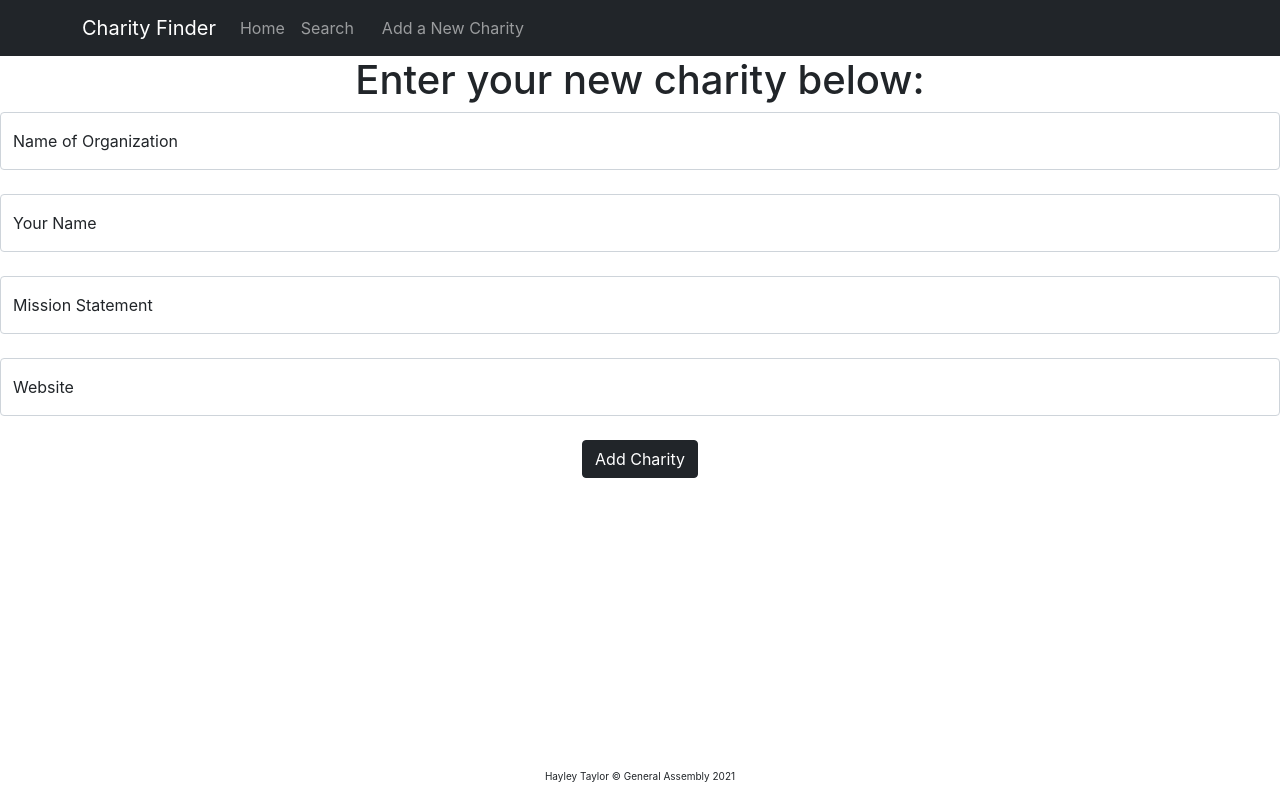
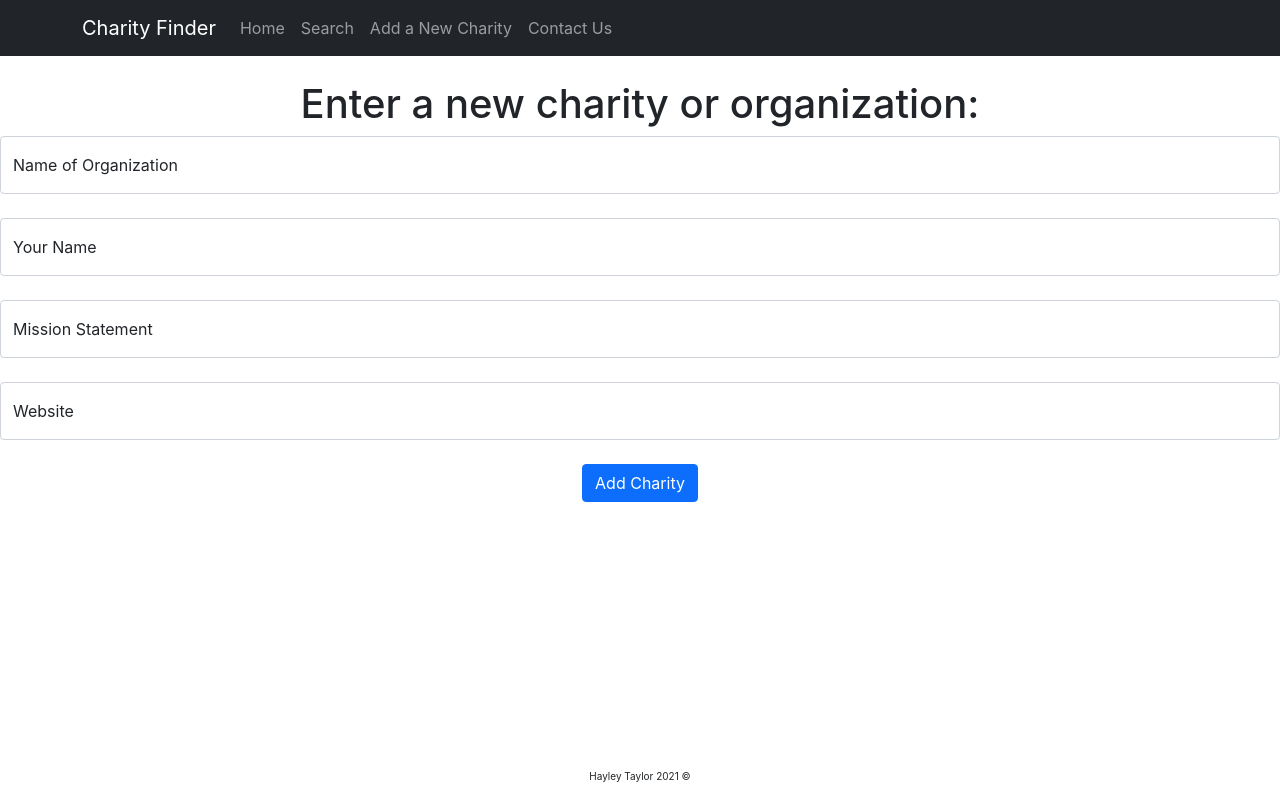
Before and after one commit to hayleytaylor29/Project4-Capstone, a React (Create React App) app in the folder charity_finder/frontend/: page /newcharity in a window 1280 px wide. Built offline with nearby package versions, Linux system fonts and the light colour scheme; the HTML template or start-up script is replaced by a standard one.

Commit message:
Got add new charity form to work! With help from Nori and Eric of course :)

```diff
--- a/charity_finder/frontend/package.json
+++ b/charity_finder/frontend/package.json
@@ -35,7 +35,7 @@
     "eject": "react-scripts eject",
     "serverStart": "node server.js"
   },
-  "proxy": "http://localhost:4000",
+  "proxy": "http://localhost:3000",
   "eslintConfig": {
     "extends": [
       "react-app",
--- a/charity_finder/frontend/src/App.css
+++ b/charity_finder/frontend/src/App.css
@@ -45,3 +45,8 @@
   text-align: center;
   font-size: 10px;
 }
+
+.img {
+  width: 430.5px;
+  height: 258px;
+}
--- a/charity_finder/frontend/src/components/footer.js
+++ b/charity_finder/frontend/src/components/footer.js
@@ -1,7 +1,7 @@
 function Footer() {
     return (
         <div className="footer">
-            <p>Hayley Taylor &copy; General Assembly 2021</p>
+            <p>Hayley Taylor 2021 &copy;</p>
         </div>
     )
 }
--- a/charity_finder/frontend/src/components/navigation.js
+++ b/charity_finder/frontend/src/components/navigation.js
@@ -10,9 +10,8 @@ function Navigation() {
       <Nav className="me-auto">
         <Nav.Link href="/home">Home</Nav.Link>
         <Nav.Link href="/orgsearch">Search</Nav.Link>
-        <Container>
         <Nav.Link href="/newcharity">Add a New Charity</Nav.Link>
-        </Container>
+        <Nav.Link href="/">Contact Us</Nav.Link>
       </Nav>
     </Navbar.Collapse>
   </Container>
--- a/charity_finder/frontend/src/pages/addNew.js
+++ b/charity_finder/frontend/src/pages/addNew.js
@@ -1,4 +1,4 @@
-import { Form, FloatingLabel, Button } from 'react-bootstrap';
+import { Form, FloatingLabel, Button, FormGroup } from 'react-bootstrap';
 import { useState, useEffect, useRef } from 'react';
 import { Link } from 'react-router-dom'
 // import axios from 'axios';
@@ -14,14 +14,14 @@ function AddNew(props) {
         orgurl: ''
     });
 
-    const [validForm, setValidForm] = useState(false)
+    // const [validForm, setValidForm] = useState(false)
 
-    useEffect(() => {
-        formElement.current.checkValidity() ? setValidForm(true) : setValidForm(false)
-    }, [state])
+    // useEffect(() => {
+    //     formElement.current.checkValidity() ? setValidForm(true) : setValidForm(false)
+    // }, [state])
 
-    const formElement = useRef()
-    console.log(formElement)
+    // const formElement = useRef()
+    // console.log(formElement)
 
     const handleChange = (event) => {
         setState({ ...state, [event.target.name]: event.target.value})
@@ -29,7 +29,9 @@ function AddNew(props) {
 
     const handleSubmit = (event) => {
         event.preventDefault()
-        return fetch('/newcharity', {
+        console.log(event)
+        console.log(state)
+        return fetch('http://localhost:4000/newcharity', {
             method: "POST",
             headers: {
                 'Content-type': "application/JSON"
@@ -52,30 +54,34 @@ function AddNew(props) {
 // }
     return (
         <div align="center">
-            <h1>Enter your new charity below:</h1>
-        <Form ref={formElement} onSubmit={handleSubmit} autoComplete="off">
-        <FloatingLabel controlId="floatingInput" label="Name of Organization" value={state.orgname} name="name" onChange={handleChange}>
-            <Form.Control type="text" placeholder="orgname" />
+            <br></br>
+            <h1>Enter a new charity or organization:</h1>
+            <form onSubmit={handleSubmit} >
+                <Form.Group role="form">
+            <FloatingLabel controlId="floatingInput" label="Name of Organization" value={state.orgname} name="orgname" onChange={handleChange}>
+                <Form.Control type="text" placeholder="orgname" name="orgname"/>
             </FloatingLabel>
             <br />
             <FloatingLabel controlId="floatingInput" label="Your Name" value={state.author} name="author" onChange={handleChange}>
-            <Form.Control type="text" placeholder="author" />
+                <Form.Control type="text" placeholder="author" name="author"/>
             </FloatingLabel>
             <br />
             <FloatingLabel controlId="floatingInput" label="Mission Statement" value={state.mission} name="mission" onChange={handleChange}>
-            <Form.Control type="text" placeholder="mission" />
+                <Form.Control type="text" placeholder="mission" name="mission"/>
             </FloatingLabel>
             <br />
             <FloatingLabel controlId="floatingInput" label="Website" value={state.orgurl} name="orgurl" onChange={handleChange}>
-            <Form.Control type="text" placeholder="orgurl" />
+                <Form.Control type="text" placeholder="orgurl" name="orgurl"/>
             </FloatingLabel>
             <br />
             <Link to = {{
-            pathname: '/viewcharities',
+                pathname: '/home',
+                state: {state}
             }}>
-        <Button variant="dark" type="submit" disabled={!validForm}>Add Charity</Button>
+            <Button variant="primary" type="submit" onClick={handleSubmit}>Add Charity</Button>
             </Link>
-        </Form>
+            </Form.Group>
+            </form>
         </div>
         )
 }
--- a/charity_finder/frontend/src/pages/home.js
+++ b/charity_finder/frontend/src/pages/home.js
@@ -1,16 +1,20 @@
 function Home() {
     return (
         <div><center>
+        <br></br>
         <h1>Welcome to Charity Finder!</h1>
-        <p>A safe space where all are welcome, the goal of this site is to assist people
-            in finding charities and organizations that give back to their communities. Easily search
-            by an organizations name, a region, or even a cause you're interested in. There
-            is also a feature that allows you to add in your own charity.
+        <br></br>
+        <p>A safe space where all are welcome! This site was created to assist people
+            in finding charities and organizations that give back to their communities. Visit the "Search"
+            page and easily search for a charity or organization by entering a keyword,
+            charity name, or a cause. Submit your own charity or organization to share with
+            others by clicking the "Add a New Charity" link above!
         </p>
         <br />
         <p>Thanks so much for stopping by and let us know if there's anything you think
-            we can do to improve!
+            we can do to improve! 😊
         </p>
+        <img className="img" src="https://encrypted-tbn0.gstatic.com/images?q=tbn:ANd9GcTKckBCUusSQA44x-A9D3B_NVKH1TtepvT0-A&usqp=CAU"></img>
         <p>Powered by <a href="https://www.pledge.to/" target="blank">Pledge</a></p>
         </center>
         </div>
--- a/charity_finder/frontend/src/pages/orgSearch.js
+++ b/charity_finder/frontend/src/pages/orgSearch.js
@@ -11,11 +11,11 @@ function OrgSearch(props) {
         console.log(organ)
     return(
         <div align="center">
-        <h1>Search for a Charity Organization</h1>
-        <h6>Use the fields below to narrow your search:</h6>
+            <br></br>
+            <h1>Search for a Charity or Organization</h1>
             <br />
             <Form>
-        <FloatingLabel controlId="floatingInput" label="Name of Organization" onChange={handleChange}>
+            <FloatingLabel controlId="floatingInput" label="Enter Keyword" onChange={handleChange}>
                 <Form.Control type="text" placeholder="orgname" />
             </FloatingLabel>
             <br />
```
Also changed, not shown: 2 other files (tests, documents, lock files or other folders). Lines whose indentation alone changed are shown as unchanged.
